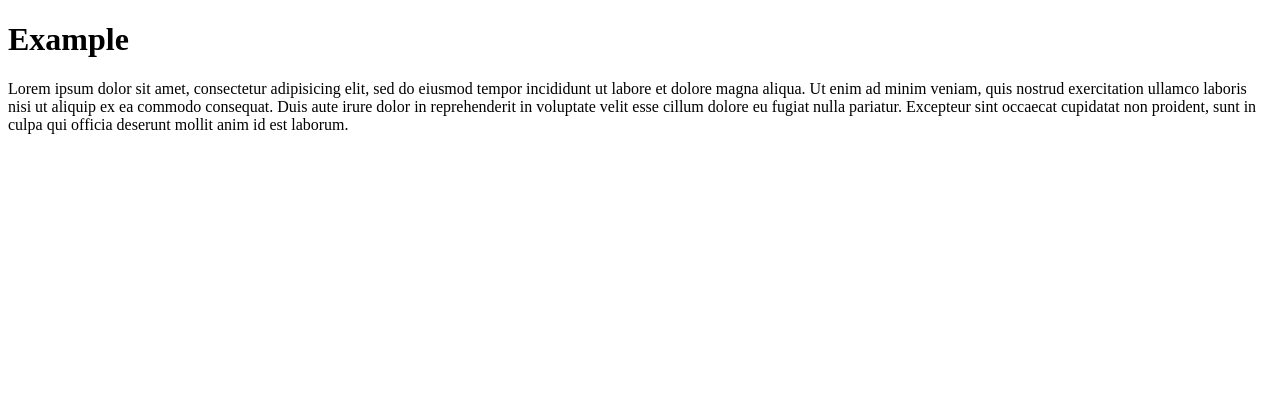
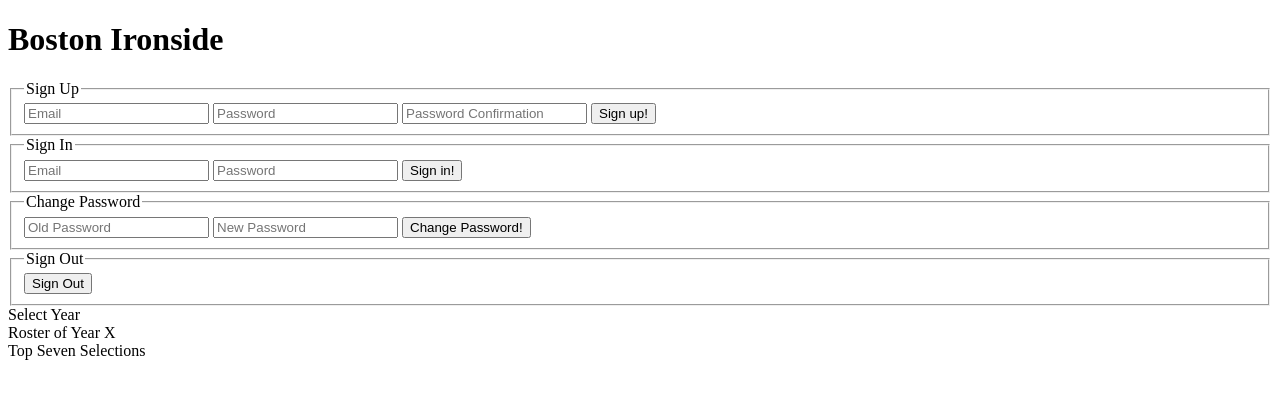
Before and after one commit to dannyclark77/ironside_front_end, a web app: file index.html in a window 1280 px wide. Shown: the top 399 px of the page. Run offline with its HTML, style and script files only (its server is not run), Linux system fonts and the light colour scheme; some libraries are stand-ins or nearby versions.

Commit message:
Create loose approximate of framework of site
Add auth buttons and sections for main site

```diff
--- a/index.html
+++ b/index.html
@@ -12,14 +12,47 @@
       <script src="public/application.js" type="text/javascript" charset="utf-8" defer></script>
     </head>
     <body class="container-fluid">
-      <h1>Example</h1>
-
-      <p>Lorem ipsum dolor sit amet, consectetur adipisicing elit, sed do
-      eiusmod tempor incididunt ut labore et dolore magna aliqua. Ut enim ad
-      minim veniam, quis nostrud exercitation ullamco laboris nisi ut aliquip ex
-      ea commodo consequat. Duis aute irure dolor in reprehenderit in voluptate
-      velit esse cillum dolore eu fugiat nulla pariatur. Excepteur sint occaecat
-      cupidatat non proident, sunt in culpa qui officia deserunt mollit anim id
-      est laborum.</p>
+      <header>
+        <h1>Boston Ironside
+      </header>
+      <section>
+        <form id="sign-up">
+          <fieldset>
+            <legend>Sign Up</legend>
+            <input type="text" name="credentials[email]" placeholder="Email">
+            <input type="text" name="credentials[password]" placeholder="Password">
+            <input type="text" name="credentials[password_confirmation]" placeholder="Password Confirmation">
+            <input type="submit" name="submit" value="Sign up!">
+          </fieldset>
+        </form>
+        <form id="sign-in">
+        <fieldset>
+          <legend>Sign In</legend>
+          <input type="text" name="credentials[email]" placeholder="Email">
+          <input type="text" name="credentials[password]" placeholder="Password">
+          <input type="submit" name="submit" value="Sign in!">
+        </fieldset>
+      </form>
+      <form id="change-password">
+        <fieldset>
+          <legend>Change Password</legend>
+          <input type="text" name="passwords[old]" placeholder="Old Password">
+          <input type="text" name="passwords[new]" placeholder="New Password">
+          <input type="submit" name="submit" value="Change Password!">
+        </fieldset>
+      </form>
+      <form id="sign-out">
+        <fieldset>
+          <legend>Sign Out</legend>
+          <input type="submit" name="submit" value="Sign Out">
+        </fieldset>
+      </form>
+    </section>
+    <section class='year'>Select Year
+    </section>
+    <section class='roster'>Roster of Year X
+    </section>
+    <section class='topseven'>Top Seven Selections
+    </section>
     </body>
 </html>
```
Also changed, not shown: assets/styles/index.scss (+27 -0 lines).
